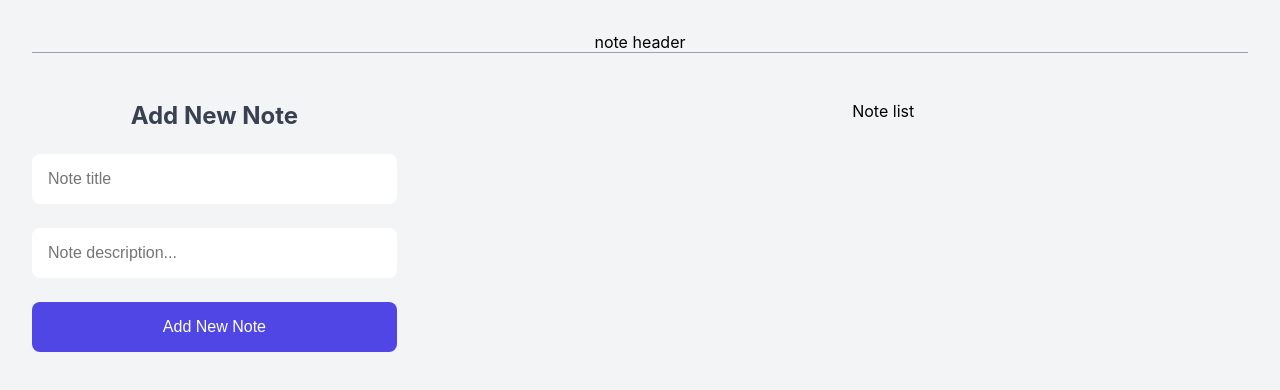
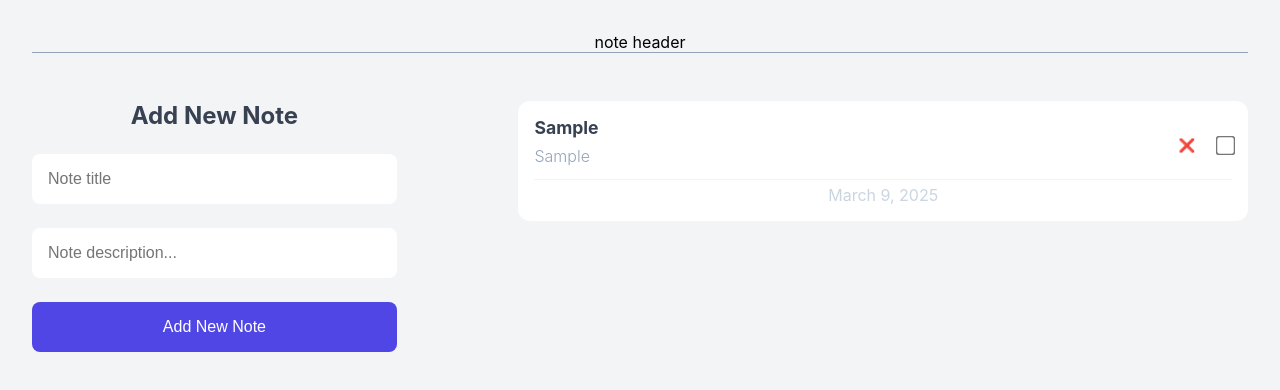
Before and after one commit to AmirRaZz/note_app, a React (Vite) app: page / in a window 1280 px wide. Both pictures are taken after typing "Sample", "Sample" into the empty fields and a click on the button "Add New Note". Shown: the top 390 px of the page. Built offline with nearby package versions, Linux system fonts and the light colour scheme.

Commit message:
add delete and complete note

```diff
--- a/src/App.tsx
+++ b/src/App.tsx
@@ -5,11 +5,31 @@
 import { Note } from "./types/Note";
 
 function App() {
+  const [notes, setNotes] = useState<Note[]>([]);
 
-  const [notes, setNotes] = useState<Note[] >([]);
-  const handleAddNote=(newNote:Note)=>{
-    setNotes(prevNotes=>[...prevNotes,newNote])
-  }
+  const handleAddNote = (newNote: Note) => {
+    setNotes((prevNotes) => [...prevNotes, newNote]);
+  };
+
+  const handleDeleteNote = (id: number) => {
+    // const filteredNotes=notes.filter(note=>note.id !== id);
+    // setNotes(filteredNotes)
+    setNotes((prevNotes) => prevNotes.filter((note) => note.id !== id));
+  };
+
+  const handleCompleteNote = (e: React.ChangeEvent<HTMLInputElement>) => {
+    const noteId = Number(e.target.value);
+    // const newNotes = notes.map((note) =>
+    //   note.id === noteId ? { ...note, completed: !note.completed } : note
+    // );
+    // setNotes(newNotes);
+    setNotes((prevNotes) =>
+      prevNotes.map((note) =>
+        note.id === noteId ? { ...note, completed: !note.completed } : note
+      )
+    );
+  };
+
   return (
     <>
       <div className="container">
@@ -17,7 +37,11 @@
         <div className="note-app">
           <AddNewNote onAddNote={handleAddNote} />
           <div className="note-container">
-            <NoteList/>
+            <NoteList
+              notes={notes}
+              onDelete={handleDeleteNote}
+              onComplete={handleCompleteNote}
+            />
           </div>
         </div>
       </div>
--- a/src/components/NoteList.tsx
+++ b/src/components/NoteList.tsx
@@ -1,6 +1,64 @@
+import { Note } from "../types/Note";
 
-function NoteList() {
-  return <div>Note list</div>
+type props = {
+  notes: Note[];
+  onDelete: (id: number) => void;
+  onComplete: (e: React.ChangeEvent<HTMLInputElement>) => void;
+};
+function NoteList({ notes, onDelete, onComplete }: props) {
+  return (
+    <div className="note-list">
+      {notes.map((note) => (
+        <NoteItem
+          key={note.id}
+          note={note}
+          onDelete={onDelete}
+          onComplete={onComplete}
+        />
+      ))}
+    </div>
+  );
 }
 
 export default NoteList;
+
+function NoteItem({
+  note,
+  onDelete,
+  onComplete,
+}: {
+  note: Note;
+  onDelete: (id: number) => void;
+  onComplete: (e:React.ChangeEvent<HTMLInputElement>) => void;
+}) {
+  const options: Intl.DateTimeFormatOptions = {
+    year: "numeric",
+    month: "long",
+    day: "numeric",
+  };
+
+  return (
+    <div className={`note-item ${note.completed ? "completed":""}`}>
+      <div className="note-item__header">
+        <div>
+          <p className="title">{note.title}</p>
+          <p className="desc">{note.description}</p>
+        </div>
+        <div className="actions">
+          <button onClick={() => onDelete(note.id)}>❌</button>
+          <input
+            type="checkbox"
+            name={String(note.id)}
+            id={String(note.id)}
+            value={note.id}
+            checked={note.completed}
+            onChange={onComplete}
+          />
+        </div>
+      </div>
+      <div className="note-item__footer">
+        {new Date(note.createdAt).toLocaleDateString("en-US", options)}
+      </div>
+    </div>
+  );
+}
```
